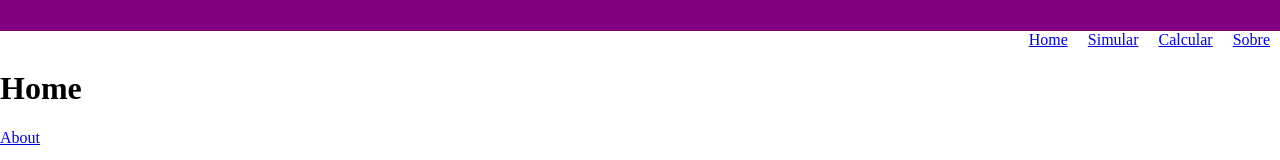
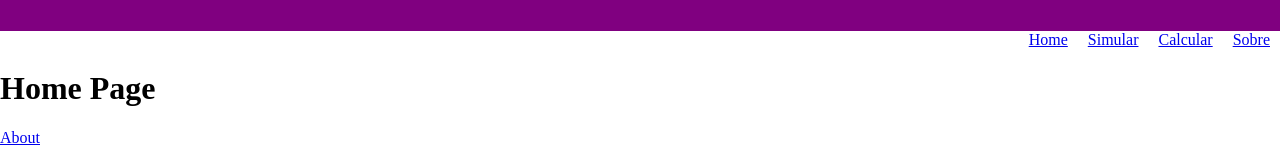
Before and after one commit to joaovictornsv/simulasisu, a Next.js app: page / in a window 1280 px wide. Shown: the part 449-609 px from the top of the page. Built offline with nearby package versions, Linux system fonts and the light colour scheme.

Commit message:
branch dev inicializada

```diff
--- a/src/pages/about.js
+++ b/src/pages/about.js
@@ -17,7 +17,7 @@
 
   return (
     <>
-      <h1>About</h1>
+      <h1>About Page</h1>
       <Link href="/">Home</Link>
     </>
   )
--- a/src/pages/index.js
+++ b/src/pages/index.js
@@ -17,7 +17,7 @@
 
   return (
     <>
-      <h1>Home</h1>
+      <h1>Home Page</h1>
       <Link href="/about">About</Link>
     </>
   )
```
